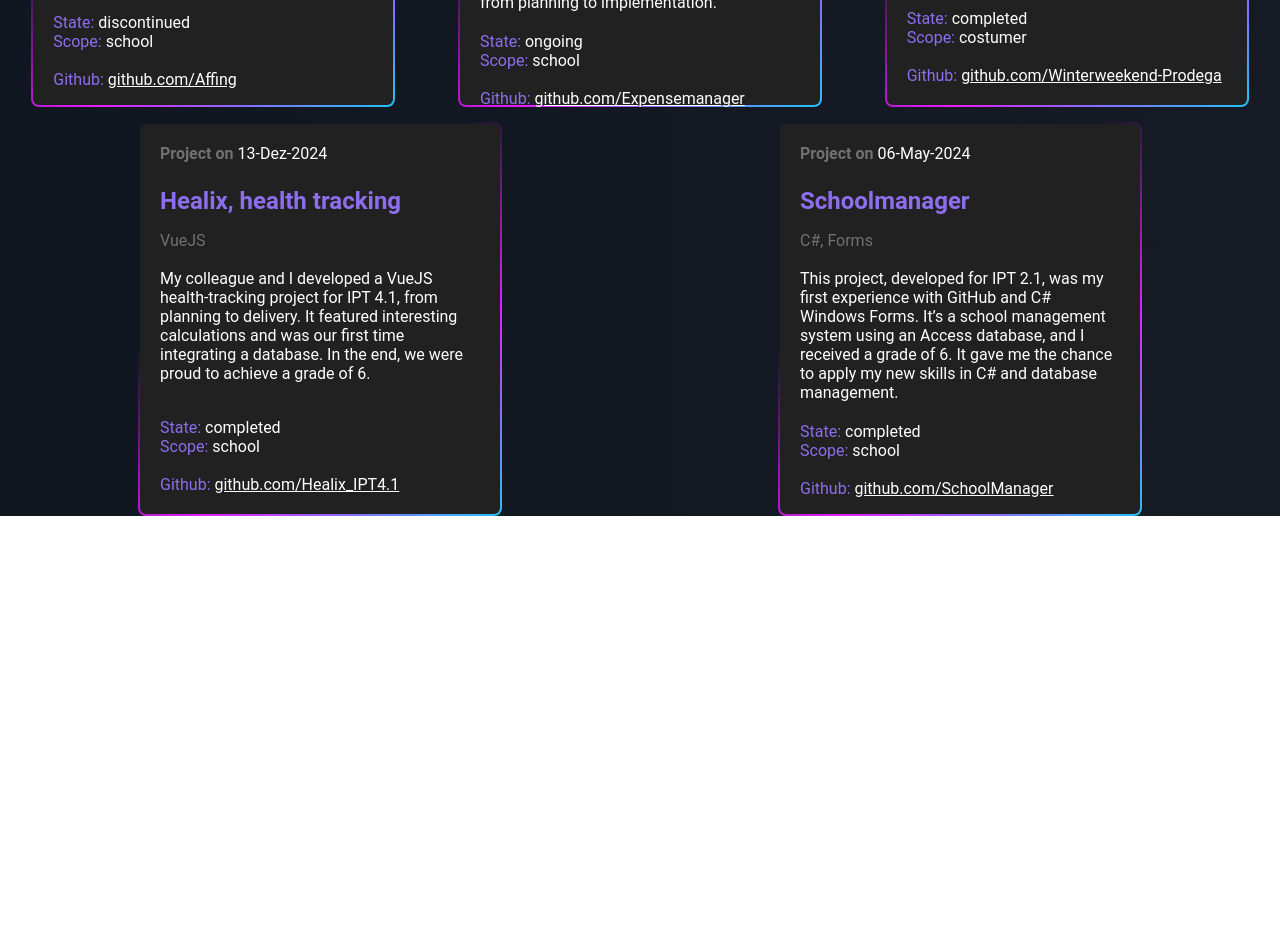
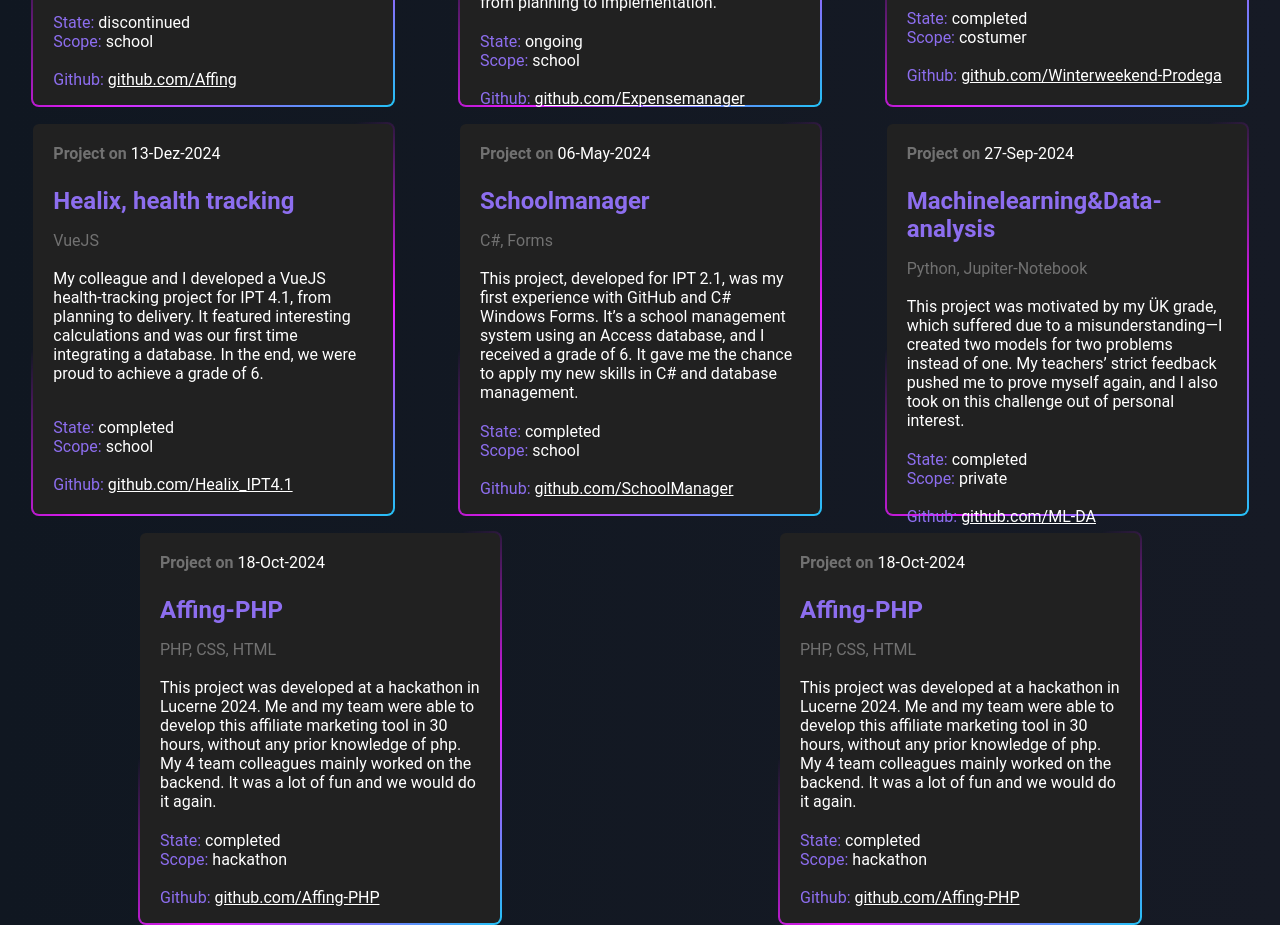
Before and after one commit to LuisAll12/portfolio-website, a Vue app: page /projects in a window 1280 px wide. Shown: the part 520-1445 px from the top of the page. Before the commit the page ends 1036 px from the top, so only its background shows below. Built offline with nearby package versions, Linux system fonts and the light colour scheme.

Commit message:
Added 2 new Project cards

```diff
--- a/src/views/Projects.vue
+++ b/src/views/Projects.vue
@@ -123,6 +123,79 @@
                 </div>
             </div>
 
+            <div class="card">
+                <div class="main-content">
+                    <div class="header">
+                        <span>Project on</span>
+                        <span>27-Sep-2024</span>
+                    </div>
+                    <p class="heading">Machinelearning&Data-analysis</p>
+                    <div class="categories">
+                        <span>Python, Jupiter-Notebook</span>
+                    </div>
+                    <br>
+                    <p>This project was motivated by my ÜK grade, which suffered due to a misunderstanding—I created two models for two problems instead of one. My teachers’ strict feedback pushed me to prove myself again, and I also took on this challenge out of personal interest.</p>
+                </div>
+                <div class="footer">
+                    <div class="info">
+                        <span class="Project-state">State: <span id="state-value">completed</span></span>
+                        <span class="Project-Scope">Scope: <span id="state-value">private</span></span>
+                    </div>
+                    <br>
+                    <span>Github: </span><a target="_blank" href="https://github.com/LuisAll12/Machinelearning-dataanalysis">github.com/ML-DA
+                    </a>
+                </div>
+            </div>
+
+            <div class="card">
+                <div class="main-content">
+                    <div class="header">
+                        <span>Project on</span>
+                        <span>18-Oct-2024</span>
+                    </div>
+                    <p class="heading">Affing-PHP</p>
+                    <div class="categories">
+                        <span>PHP, CSS, HTML</span>
+                    </div>
+                    <br>
+                    <p>This project was developed at a hackathon in Lucerne 2024. Me and my team were able to develop this affiliate marketing tool in 30 hours, without any prior knowledge of php. My 4 team colleagues mainly worked on the backend. It was a lot of fun and we would do it again.</p>
+                </div>
+                <div class="footer">
+                    <div class="info">
+                        <span class="Project-state">State: <span id="state-value">completed</span></span>
+                        <span class="Project-Scope">Scope: <span id="state-value">hackathon</span></span>
+                    </div>
+                    <br>
+                    <span>Github: </span><a target="_blank" href="https://github.com/LuisAll12/Affing-PHP">github.com/Affing-PHP
+                    </a>
+                </div>
+            </div>
+
+            <div class="card">
+                <div class="main-content">
+                    <div class="header">
+                        <span>Project on</span>
+                        <span>18-Oct-2024</span>
+                    </div>
+                    <p class="heading">Affing-PHP</p>
+                    <div class="categories">
+                        <span>PHP, CSS, HTML</span>
+                    </div>
+                    <br>
+                    <p>This project was developed at a hackathon in Lucerne 2024. Me and my team were able to develop this affiliate marketing tool in 30 hours, without any prior knowledge of php. My 4 team colleagues mainly worked on the backend. It was a lot of fun and we would do it again.</p>
+                </div>
+                <div class="footer">
+                    <div class="info">
+                        <span class="Project-state">State: <span id="state-value">completed</span></span>
+                        <span class="Project-Scope">Scope: <span id="state-value">hackathon</span></span>
+                    </div>
+                    <br>
+                    <span>Github: </span><a target="_blank" href="https://github.com/LuisAll12/Affing-PHP">github.com/Affing-PHP
+                    </a>
+                </div>
+            </div>
+
+
         </div>
     </div>
 </template>
```
